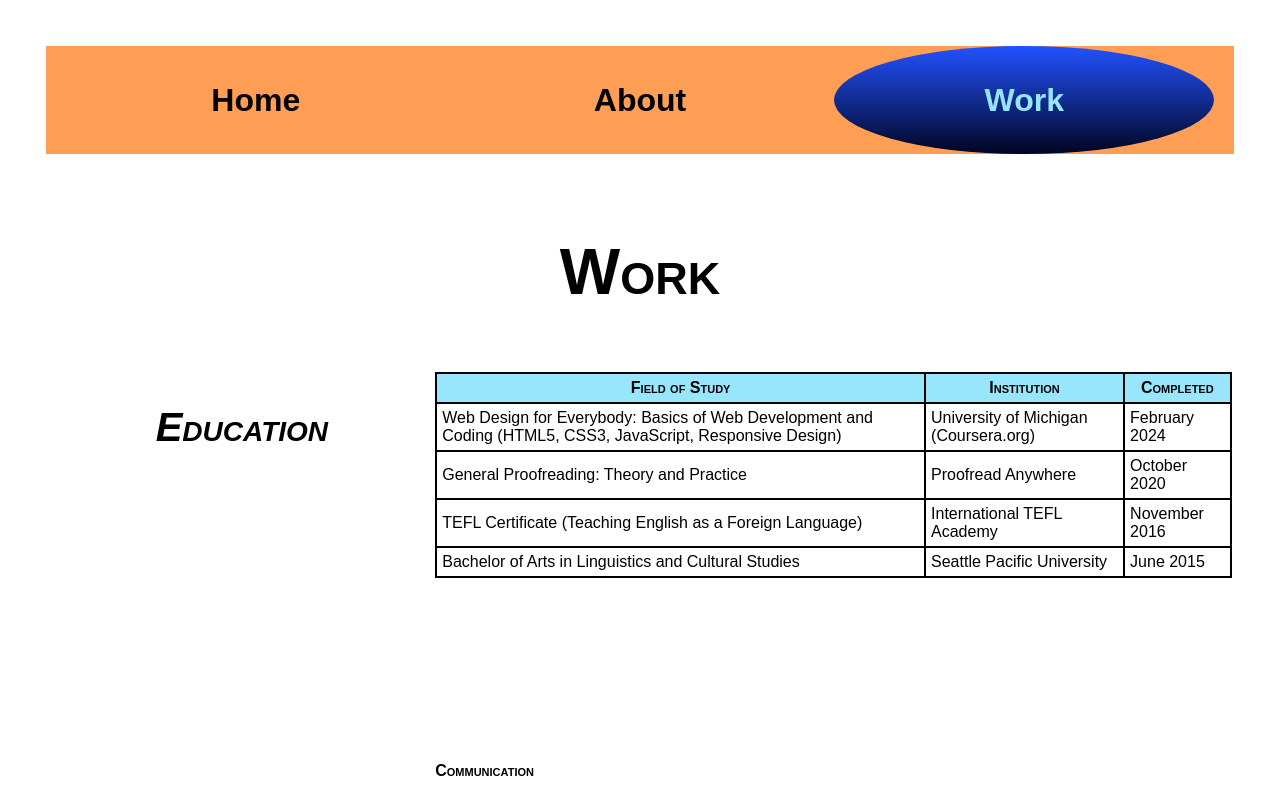
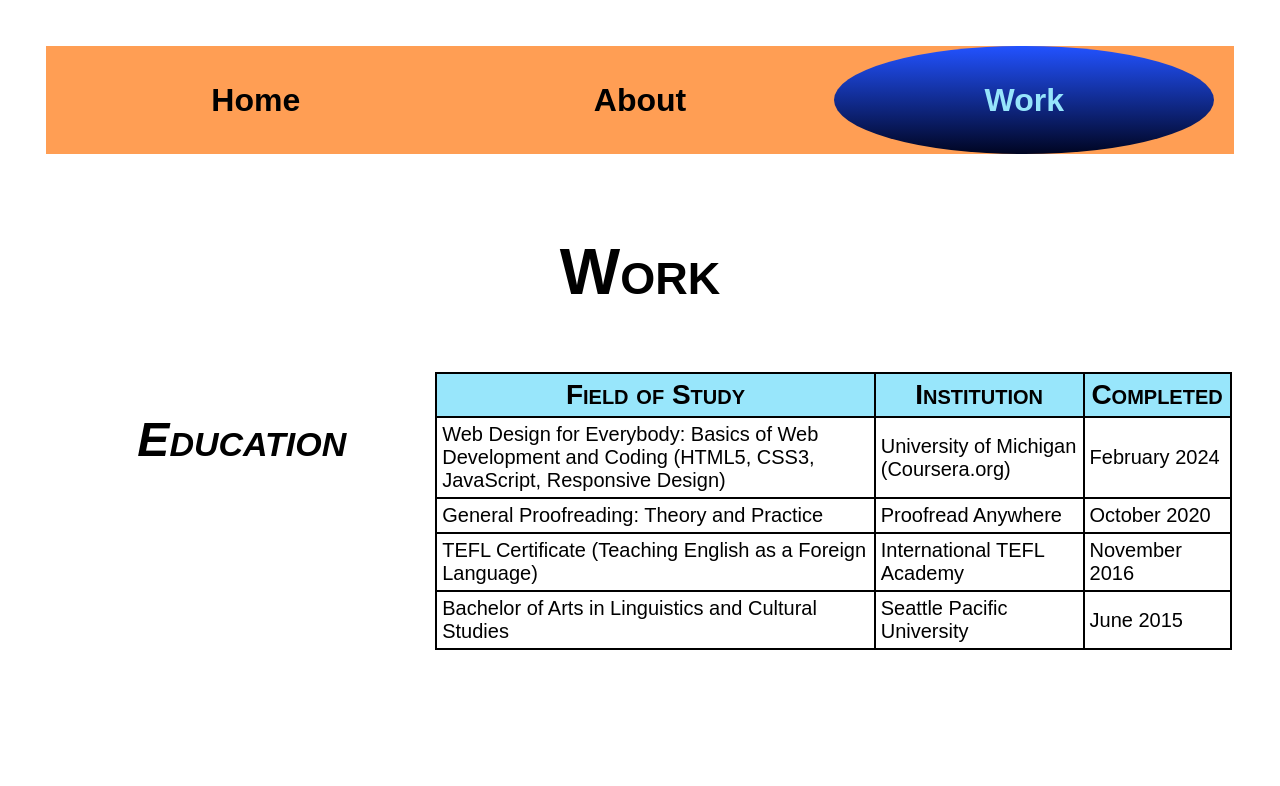
Before and after one commit to AnMaReb/capstoneProject, a plain HTML site: page capstoneProject-work.html in a window 1280 px wide. Shown: the top 786 px of the page. Drawn offline with Linux system fonts and the light colour scheme.

Commit message:
Update capstoneProject.css

```diff
--- a/capstoneProject.css
+++ b/capstoneProject.css
@@ -28,12 +28,22 @@ h1 {
 }
 
 h2 {
-    font-size: 250%;
+    font-size: 300%;
     font-style: italic;
 }
 
 h3 {
-    font-size: 100%;
+    font-size: 200%;
+}
+
+th {
+    font-size: 175%;
+}
+
+p,
+li,
+td {
+    font-size: 125%;
 }
 
 a {
```
